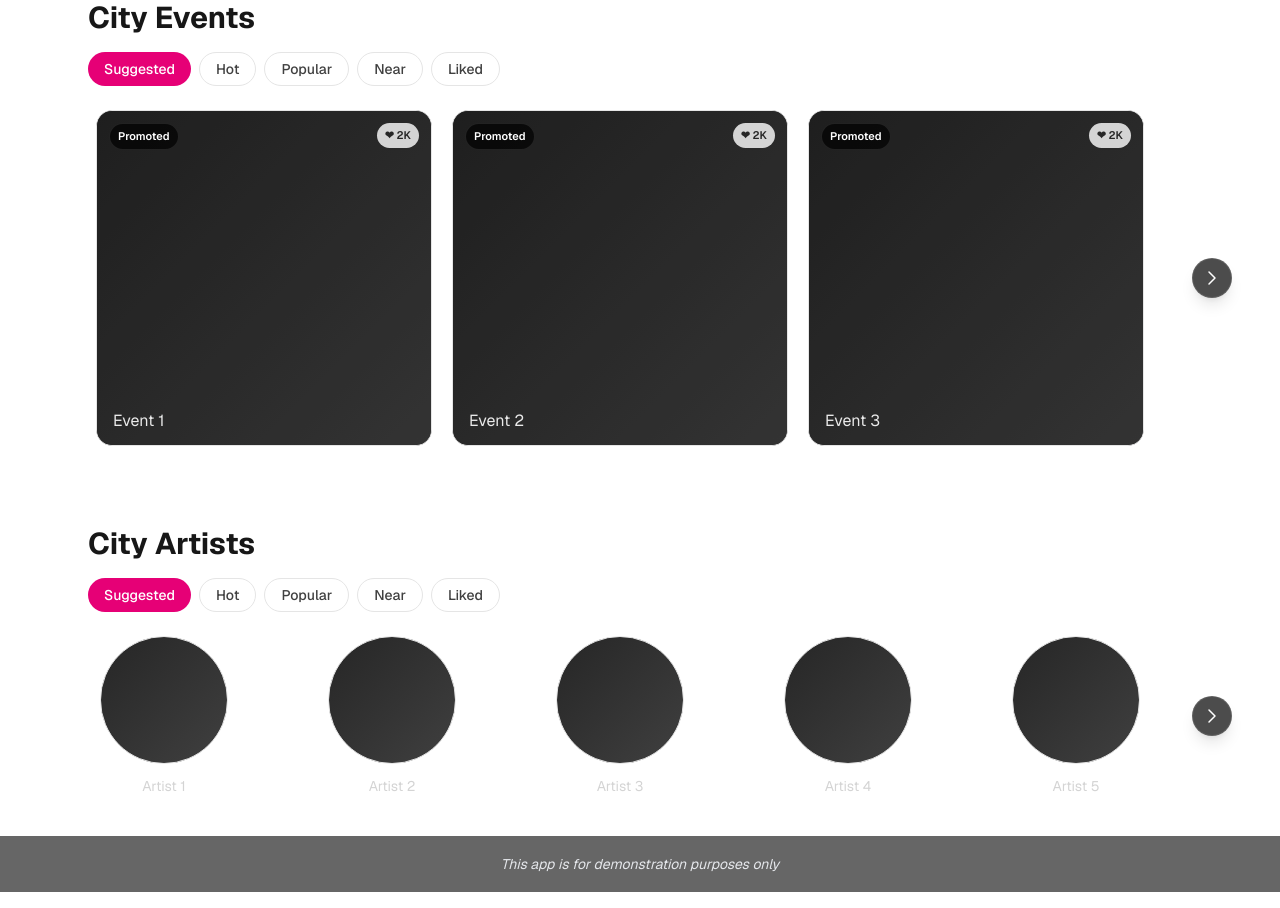
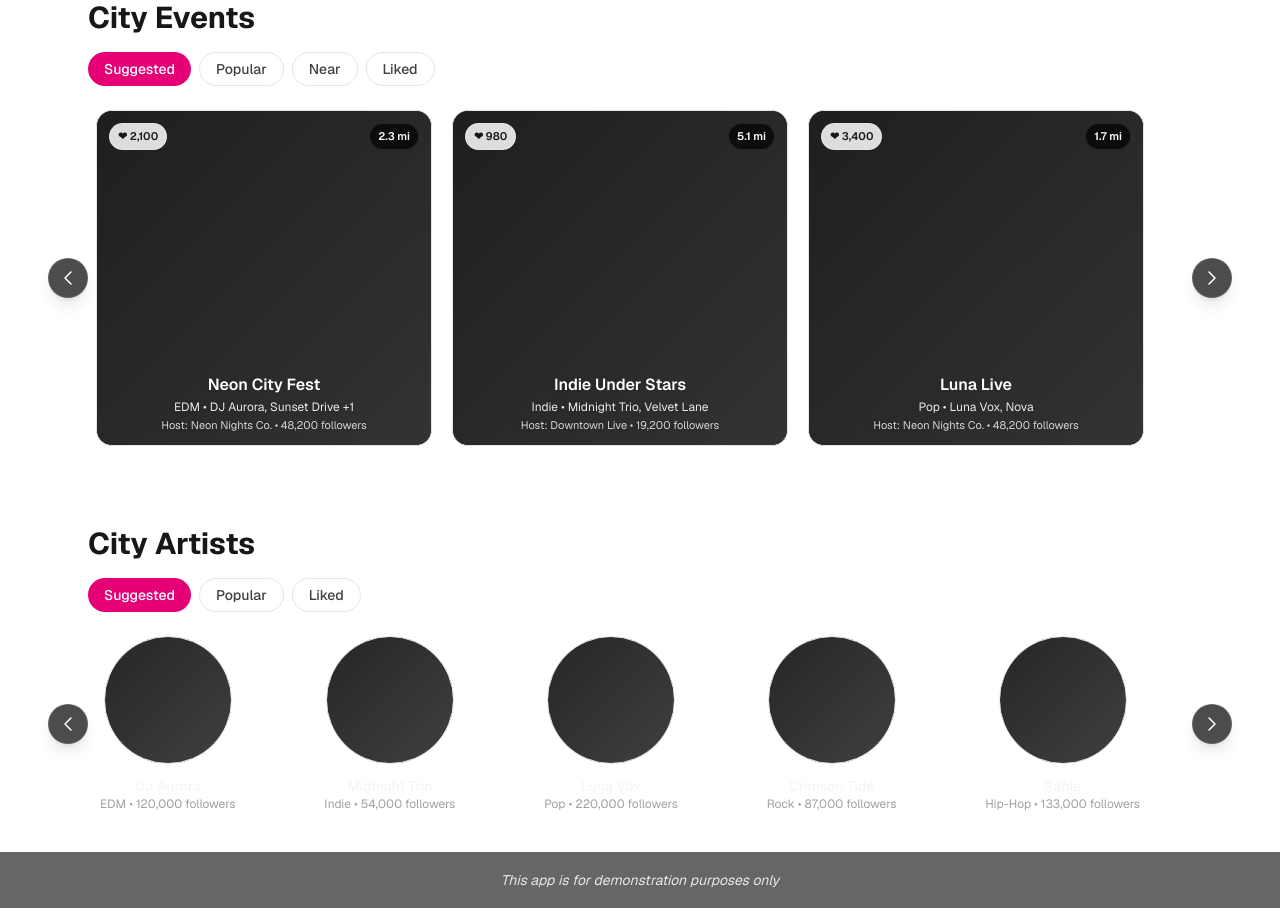
Before and after one commit to chrisorozco305/livet-ai-demo, a Next.js app: page / in a window 1280 px wide. Shown: the part 840-1748 px from the top of the page. Built offline with nearby package versions, Linux system fonts and the light colour scheme.

Commit message:
Add fake data

```diff
--- a/src/app/page.tsx
+++ b/src/app/page.tsx
@@ -1,7 +1,8 @@
 "use client";
 
 import Image from "next/image";
-import { useMemo, useState } from "react";
+import { useState, useMemo } from "react";
+import { events as eventList, artists as artistList, hosts as hostList } from "@/data/mock";
 
 /* ---------- Reusable UI ---------- */
 function FilterPills({
@@ -32,6 +33,21 @@ function FilterPills({
   );
 }
 
+function LeftArrow({ onClick, label }: { onClick: () => void; label: string }) {
+  return (
+    <button
+      aria-label={label}
+      onClick={onClick}
+      className="absolute top-1/2 -translate-y-1/2 left-[-32px] sm:left-[-40px] z-10 rounded-full bg-black/70 text-white border border-white/10 h-10 w-10 flex items-center justify-center hover:bg-black/80 active:scale-95 transition shadow-lg"
+      style={{ pointerEvents: "auto" }}
+    >
+      <svg width="18" height="18" viewBox="0 0 24 24" fill="none">
+        <path d="M16 4L8 12l8 8" stroke="currentColor" strokeWidth="2" strokeLinecap="round" strokeLinejoin="round" />
+      </svg>
+    </button>
+  );
+}
+
 function RightArrow({ onClick, label }: { onClick: () => void; label: string }) {
   return (
     <button
@@ -49,13 +65,19 @@ function RightArrow({ onClick, label }: { onClick: () => void; label: string })
 
 /* ---------- Page ---------- */
 export default function Home() {
-  const filters = ["Suggested", "Hot", "Popular", "Near", "Liked"];
+  const filters = ["Suggested", "Popular", "Near", "Liked"];
+  const artistFilters = ["Suggested", "Popular", "Liked"];
   const [eventFilter, setEventFilter] = useState("Suggested");
   const [artistFilter, setArtistFilter] = useState("Suggested");
 
-  // sample data to paginate
-  const events = useMemo(() => Array.from({ length: 6 }, (_, i) => `Event ${i + 1}`), []);
-  const artists = useMemo(() => Array.from({ length: 10 }, (_, i) => `Artist ${i + 1}`), []);
+  // use real data
+  const events = eventList;
+  const artists = artistList;
+  const hosts = hostList;
+
+  // quick lookup maps
+  const hostById = useMemo(() => new Map(hosts.map(h => [h.id, h])), [hosts]);
+  const artistById = useMemo(() => new Map(artists.map(a => [a.id, a])), [artists]);
 
   // paging config
   const EVENTS_PER_PAGE = 3;
@@ -66,7 +88,10 @@ export default function Home() {
   const [artistPage, setArtistPage] = useState(0);
 
   const nextEventPage = () => setEventPage((p) => (p + 1) % eventPages);
+  const prevEventPage = () => setEventPage((p) => (p - 1 + eventPages) % eventPages);
+
   const nextArtistPage = () => setArtistPage((p) => (p + 1) % artistPages);
+  const prevArtistPage = () => setArtistPage((p) => (p - 1 + artistPages) % artistPages);
 
   return (
     <div className="min-h-screen w-screen font-sans relative flex flex-col">
@@ -108,6 +133,9 @@ export default function Home() {
           <FilterPills options={filters} value={eventFilter} onChange={setEventFilter} />
 
           <div className="relative mt-6 pr-10">
+            {/* Left arrow (outside) */}
+            <LeftArrow onClick={prevEventPage} label="Previous events" />
+
             {/* viewport */}
             <div className="overflow-hidden rounded-2xl">
               {/* track */}
@@ -122,26 +150,48 @@ export default function Home() {
                   return (
                     <div
                       key={pageIdx}
-                      className="w-full shrink-0 px-2" // <-- add horizontal padding between pages
+                      className="w-full shrink-0 px-2" // spacing between pages
                     >
                       <div className="grid grid-cols-1 sm:grid-cols-3 gap-5">
-                        {slice.map((label) => (
+                        {slice.map((ev) => (
                           <button
-                            key={label}
-                            onClick={() => alert(`Open ${label}`)}
+                            key={ev.id}
                             className="group relative aspect-square rounded-2xl overflow-hidden border border-neutral-200 dark:border-neutral-800 bg-neutral-900"
                           >
                             <div className="absolute inset-0 bg-gradient-to-br from-neutral-800 to-neutral-700" />
                             <div className="absolute inset-0 bg-black/20 group-hover:bg-black/10 transition-colors" />
-                            <span className="absolute left-3 top-3 text-[11px] font-semibold px-2 py-1 rounded-full bg-black/70 text-white border border-white/10">
-                              Promoted
+                            {/* top-left: likes */}
+                            <span className="absolute left-3 top-3 text-[11px] font-semibold px-2 py-1 rounded-full bg-white/85 text-neutral-900 border border-white/20">
+                              ❤ {ev.likes.toLocaleString()}
                             </span>
-                            <span className="absolute right-3 top-3 text-[11px] font-semibold px-2 py-1 rounded-full bg-white/80 text-neutral-800">
-                              ❤ 2K
+                            {/* top-right: distance */}
+                            <span className="absolute right-3 top-3 text-[11px] font-semibold px-2 py-1 rounded-full bg-black/70 text-white border border-white/10">
+                              {ev.distance?.toFixed(1) ?? '0.0'} mi
                             </span>
-                            <span className="absolute left-4 bottom-3 text-sm sm:text-base text-white/90">
-                              {label}
-                            </span>
+                            {/* bottom details */}
+                            {(() => {
+                              const host = hostById.get(ev.hostId);
+                              const performerNames = ev.artistIds
+                                .map(id => artistById.get(id)?.name)
+                                .filter(Boolean) as string[];
+                              const performerLine =
+                                performerNames.length > 2
+                                  ? `${performerNames.slice(0, 2).join(", ")} +${performerNames.length - 2}`
+                                  : performerNames.join(", ");
+                              return (
+                                <div className="absolute left-4 right-4 bottom-3 space-y-0.5 text-white drop-shadow">
+                                  <div className="text-sm sm:text-base font-semibold">{ev.name}</div>
+                                  <div className="text-xs text-white/90">
+                                    {ev.genre}{performerLine ? ` • ${performerLine}` : ""}
+                                  </div>
+                                  {host && (
+                                    <div className="text-[11px] text-white/80">
+                                      Host: {host.name} • {host.followers.toLocaleString()} followers
+                                    </div>
+                                  )}
+                                </div>
+                              );
+                            })()}
                             <div className="absolute inset-0 ring-0 group-hover:ring-4 ring-pink-500/20 transition-all" />
                           </button>
                         ))}
@@ -157,7 +207,7 @@ export default function Home() {
               </div>
             </div>
 
-            {/* Right arrow floated outside */}
+            {/* Right arrow (outside) */}
             <RightArrow onClick={nextEventPage} label="Next events" />
           </div>
         </div>
@@ -168,9 +218,12 @@ export default function Home() {
         <div className="mx-auto max-w-6xl px-6 py-10">
           <h2 className="text-2xl sm:text-3xl font-bold text-neutral-900 dark:text-neutral-100">City Artists</h2>
 
-          <FilterPills options={filters} value={artistFilter} onChange={setArtistFilter} />
+          <FilterPills options={artistFilters} value={artistFilter} onChange={setArtistFilter} />
 
           <div className="relative mt-6 pr-10">
+            {/* Left arrow (outside) */}
+            <LeftArrow onClick={prevArtistPage} label="Previous artists" />
+
             {/* viewport */}
             <div className="overflow-hidden">
               {/* track */}
@@ -185,19 +238,19 @@ export default function Home() {
                   return (
                     <div
                       key={pageIdx}
-                      className="w-full shrink-0 px-3" // <-- add horizontal padding between pages
+                      className="w-full shrink-0 px-3" // spacing between pages
                     >
                       <div className="flex items-start justify-between gap-6">
-                        {slice.map((label) => (
+                        {slice.map((ar) => (
                           <button
-                            key={label}
-                            onClick={() => alert(`Open ${label}`)}
+                            key={ar.id}
                             className="flex flex-col items-center"
                           >
                             <div className="relative h-32 w-32 rounded-full overflow-hidden border border-neutral-200 dark:border-neutral-800 bg-gradient-to-br from-neutral-800 to-neutral-700">
                               <div className="absolute inset-0 ring-0 hover:ring-4 ring-blue-500/20 transition-all" />
                             </div>
-                            <span className="mt-3 text-sm text-neutral-300">{label}</span>
+                            <span className="mt-3 text-sm text-neutral-100 font-medium">{ar.name}</span>
+                            <span className="text-xs text-neutral-400">{ar.genre} • {ar.followers.toLocaleString()} followers</span>
                           </button>
                         ))}
                         {/* pad to 5 if fewer */}
@@ -212,7 +265,7 @@ export default function Home() {
               </div>
             </div>
 
-            {/* Right arrow floated outside */}
+            {/* Right arrow (outside) */}
             <RightArrow onClick={nextArtistPage} label="Next artists" />
           </div>
         </div>
--- /dev/null
+++ b/src/data/mock.ts
@@ -0,0 +1,29 @@
+// src/data/mock.ts
+import type { Artist, Event, Host } from "@/types/domain";
+
+export const hosts: Host[] = [
+  { id: "h1", name: "Neon Nights Co.", followers: 48_200 },
+  { id: "h2", name: "Downtown Live", followers: 19_200 },
+];
+
+export const artists: Artist[] = [
+  { id: "a1",  name: "DJ Aurora",       genre: "EDM",        followers: 120_000 },
+  { id: "a2",  name: "Midnight Trio",   genre: "Indie",      followers: 54_000 },
+  { id: "a3",  name: "Luna Vox",        genre: "Pop",        followers: 220_000 },
+  { id: "a4",  name: "Crimson Tide",    genre: "Rock",       followers: 87_000 },
+  { id: "a5",  name: "Sable",           genre: "Hip-Hop",    followers: 133_000 },
+  { id: "a6",  name: "Blue Echo",       genre: "R&B",        followers: 76_000 },
+  { id: "a7",  name: "Sunset Drive",    genre: "House",      followers: 51_000 },
+  { id: "a8",  name: "Velvet Lane",     genre: "Jazz",       followers: 29_000 },
+  { id: "a9",  name: "Nova",            genre: "Pop",        followers: 201_000 },
+  { id: "a10", name: "Ghostwave",       genre: "Electronic", followers: 99_000 },
+];
+
+export const events: Event[] = [
+  { id: "e1", name: "Neon City Fest",     genre: "EDM",    likes: 2100, hostId: "h1", artistIds: ["a1","a7","a10"], distance: 2.3 },
+  { id: "e2", name: "Indie Under Stars",  genre: "Indie",  likes: 980,  hostId: "h2", artistIds: ["a2","a8"],        distance: 5.1 },
+  { id: "e3", name: "Luna Live",          genre: "Pop",    likes: 3400, hostId: "h1", artistIds: ["a3","a9"],        distance: 1.7 },
+  { id: "e4", name: "Crimson Arena",      genre: "Rock",   likes: 1260, hostId: "h2", artistIds: ["a4"],             distance: 3.4 },
+  { id: "e5", name: "Sable Sessions",     genre: "Hip-Hop",likes: 1720, hostId: "h2", artistIds: ["a5"],             distance: 4.8 },
+  { id: "e6", name: "Blue Hour",          genre: "R&B",    likes: 880,  hostId: "h1", artistIds: ["a6"],             distance: 2.9 },
+];
--- /dev/null
+++ b/src/types/domain.ts
@@ -0,0 +1,19 @@
+// src/types/domain.ts
+export type Host = { id: string; name: string; followers: number };
+
+export type Artist = {
+  id: string;
+  name: string;
+  genre: string;
+  followers: number;
+};
+
+export type Event = {
+  id: string;
+  name: string;
+  genre: string;
+  likes: number;
+  hostId: string;
+  artistIds: string[];
+  distance: number; // miles
+};
```
